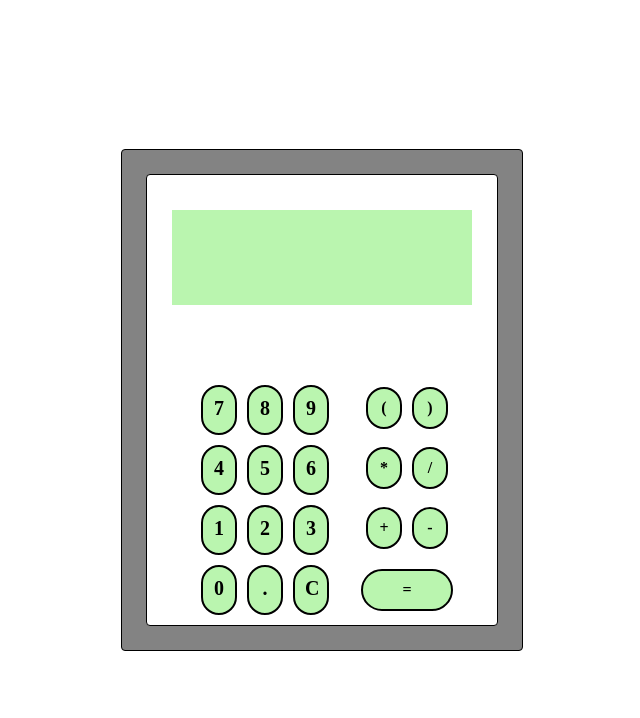
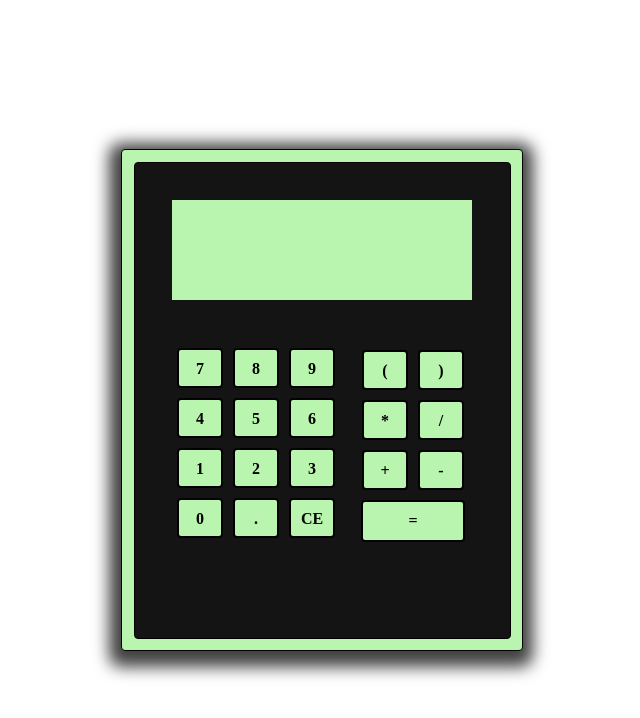
Before and after one commit to EvanBoettner/JS_Calculator, a plain HTML site: page index.html in a window 1280 px wide. Shown: the whole page, without its empty margins (318-958 px from the left). Drawn offline with Linux system fonts and the light colour scheme.

Commit message:
Slight UI changes

```diff
--- a/index.css
+++ b/index.css
@@ -19,14 +19,17 @@ body {
     display: flex;
     justify-content: center;
     align-items: center;
-    background-color: #838383;
+    background-color: rgb(186, 245, 175);
+    -webkit-box-shadow: -1px 5px 16px 11px rgba(0,0,0,0.75);
+-moz-box-shadow: -1px 5px 16px 11px rgba(0,0,0,0.75);
+box-shadow: -1px 5px 16px 11px rgba(0,0,0,0.75);
 }
 
 .outer-border {
     border: 1px solid black;
-    height: 450px;
-    width: 350px;
-    background-color: #ffffff;
+    height: 475px;
+    width: 375px;
+    background-color: #141414;
     border-radius: 4px;
     display: flex;
     flex-direction: column;
@@ -41,66 +44,68 @@ body {
     display: flex;
     justify-content: center;
     align-items: center;
+    font-size: 24px;
 }
 
 .buttons {
     display: flex;
-    margin-top: 20%;
+    margin-top: 10%;
 }
 
 .numbers {
     display: flex;
     gap: 10px;
-    max-width: 150px;
+    max-width: 170px;
     flex-wrap: wrap;
     margin: 10px;
 }
 
 .number {
     border: 2px solid black;
-    border-radius: 360px;
+    border-radius: 4px;
     padding: 10px;
     background-color: rgb(186, 245, 175);
-    max-height: 34px;
     cursor: pointer;
-    font-size: 20px;
+    font-size: 16px;
     font-weight: 700;
-    min-width: 12px;
-    max-width: 12px;
+    min-width: 22px;
+    max-width: 22px;
     height: 16px;
     max-height: 20px;
     text-align: center;
-    padding-bottom: 20px;
 }
 
 .operators {
     display: flex;
     flex-direction: column;
-    gap: 18px;
+    gap: 10px;
     margin: 5px;
     margin-top: 12px;
 }
 
 .operator {
-    text-align: center;
-    font-weight: 700;
     border: 2px solid black;
-    border-radius: 360px;
     padding: 10px;
     background-color: rgb(186, 245, 175);
-    width: 12px;
-    max-height: 18px;
+    border-radius: 4px;
     cursor: pointer;
+    font-weight: 700;
+    min-width: 22px;
+    max-width: 22px;
+    height: 16px;
+    max-height: 20px;
+    text-align: center;
 }
 
 .equal {
     text-align: center;
     font-weight: 700;
     border: 2px solid black;
-    border-radius: 360px;
     padding: 10px;
     background-color: rgb(186, 245, 175);
     width: 80px;
     max-height: 18px;
     cursor: pointer;
+    margin-left: 4px;
+    border-radius: 4px;
 }
--- a/index.html
+++ b/index.html
@@ -13,7 +13,7 @@
           <div class="window" id="window"></div>
           <div class="buttons">
             <div class="numbers"></div>
-            <div style="display: flex; flex-wrap: wrap; max-width: 92px">
+            <div style="display: flex; flex-wrap: wrap; max-width: 120px">
               <div id="operators1" class="operators">
 
               </div>
--- a/index.js
+++ b/index.js
@@ -2,7 +2,7 @@ let calcWindow = document.getElementById("window");
 let numbers = document.querySelector(".numbers");
 let firstGroup = document.getElementById("operators1");
 let secondGroup = document.getElementById("operators2");
-let numberArray = [7, 8, 9, 4, 5, 6, 1, 2, 3, 0, ".", "C"];
+let numberArray = [7, 8, 9, 4, 5, 6, 1, 2, 3, 0, ".", "CE"];
 let firstArray = ["(", "*", "+"];
 let secondArray = [")", "/", "-"];
 let equal = document.querySelector(".equal");
@@ -27,7 +27,7 @@ numbers.innerHTML = numberArray
 
 for (let i = 0; i < numberArray.length; i++) {
   document.getElementById(i).addEventListener("click", () => {
-    if (document.getElementById(i).textContent !== "C") {
+    if (document.getElementById(i).textContent !== "CE") {
       calcWindow.innerHTML += `<span>${
         document.getElementById(i).textContent
       }</span>`;
```
